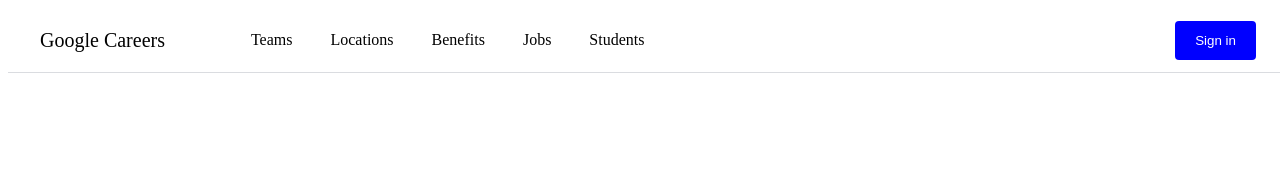
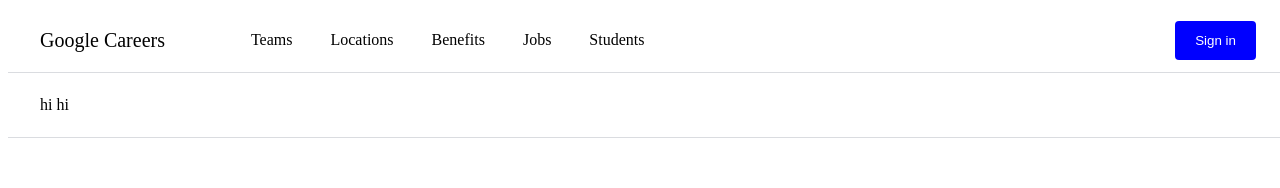
Before and after one commit to hamzanassour/Google-Careers-clone, a Vue app: page / in a window 1280 px wide. Shown: the top 188 px of the page. Built offline with nearby package versions, Linux system fonts and the light colour scheme.

Commit message:
Subnav component

```diff
--- a/src/App.vue
+++ b/src/App.vue
@@ -1,5 +1,4 @@
 <template>
-  <NavBar></NavBar>
   <NavBar></NavBar>
 </template>
 
--- a/src/components/NavBar.vue
+++ b/src/components/NavBar.vue
@@ -25,6 +25,7 @@
           <ProfileImage v-else data-test="profile-image"></ProfileImage>
         </div>
       </div>
+      <Subnav></Subnav>
     </div>
   </header>
 </template>
@@ -32,9 +33,10 @@
 <script>
 import ActionButton from "./ActionButton.vue";
 import ProfileImage from "./ProfileImage.vue";
+import Subnav from "./Subnav.vue";
 export default {
   name: "NavBar",
-  components: { ActionButton, ProfileImage },
+  components: { ActionButton, ProfileImage, Subnav },
   data: function () {
     return {
       logo: "Google Careers",
--- /dev/null
+++ b/src/components/Subnav.vue
@@ -0,0 +1,19 @@
+<template>
+  <div class="subnac-container">
+    <div class="part1">hi hi</div>
+  </div>
+</template>
+<style scoped>
+.subnac-container {
+  width: 100%;
+  height: 64px;
+  border-bottom: 1px solid #dadce0;
+  padding-left: 32px;
+  padding-right: 32px;
+}
+.part1 {
+  display: flex;
+  align-items: center;
+  height: 100%;
+}
+</style>
```
Also changed, not shown: .eslintrc.js.
